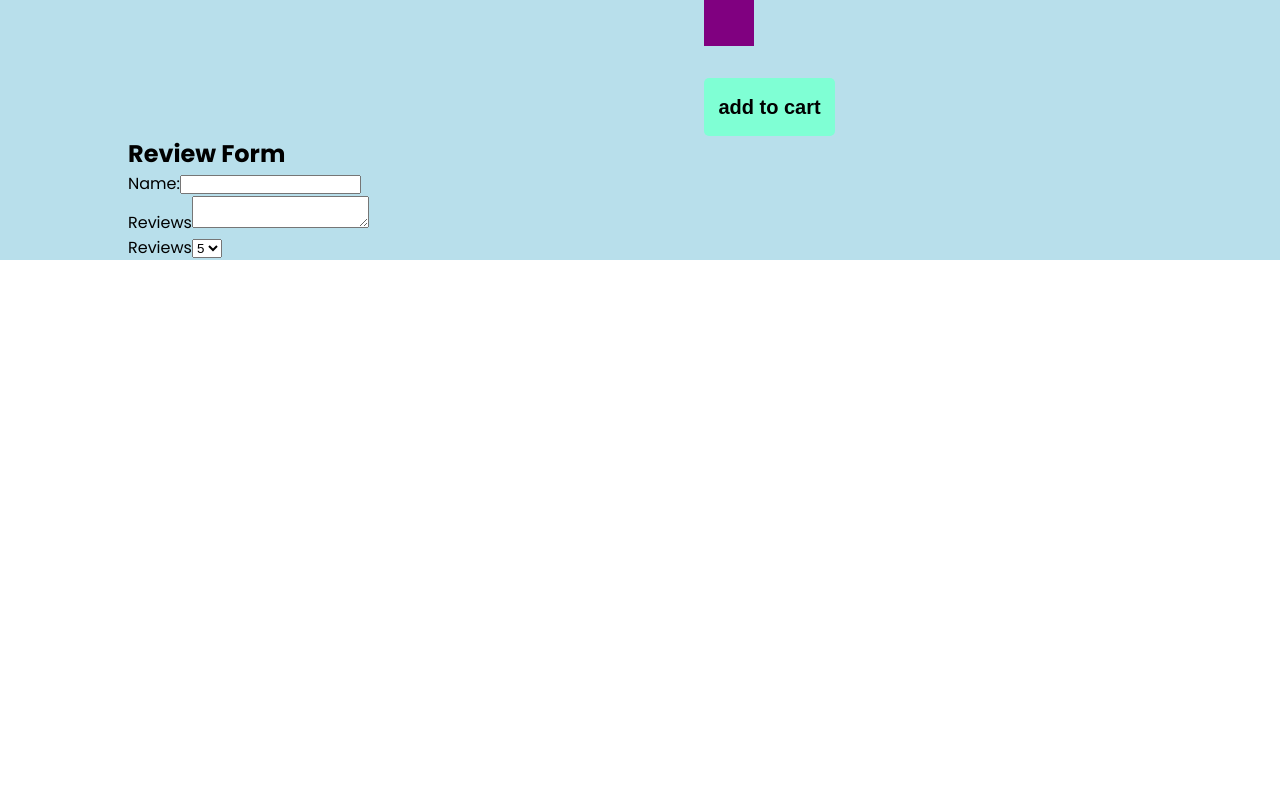
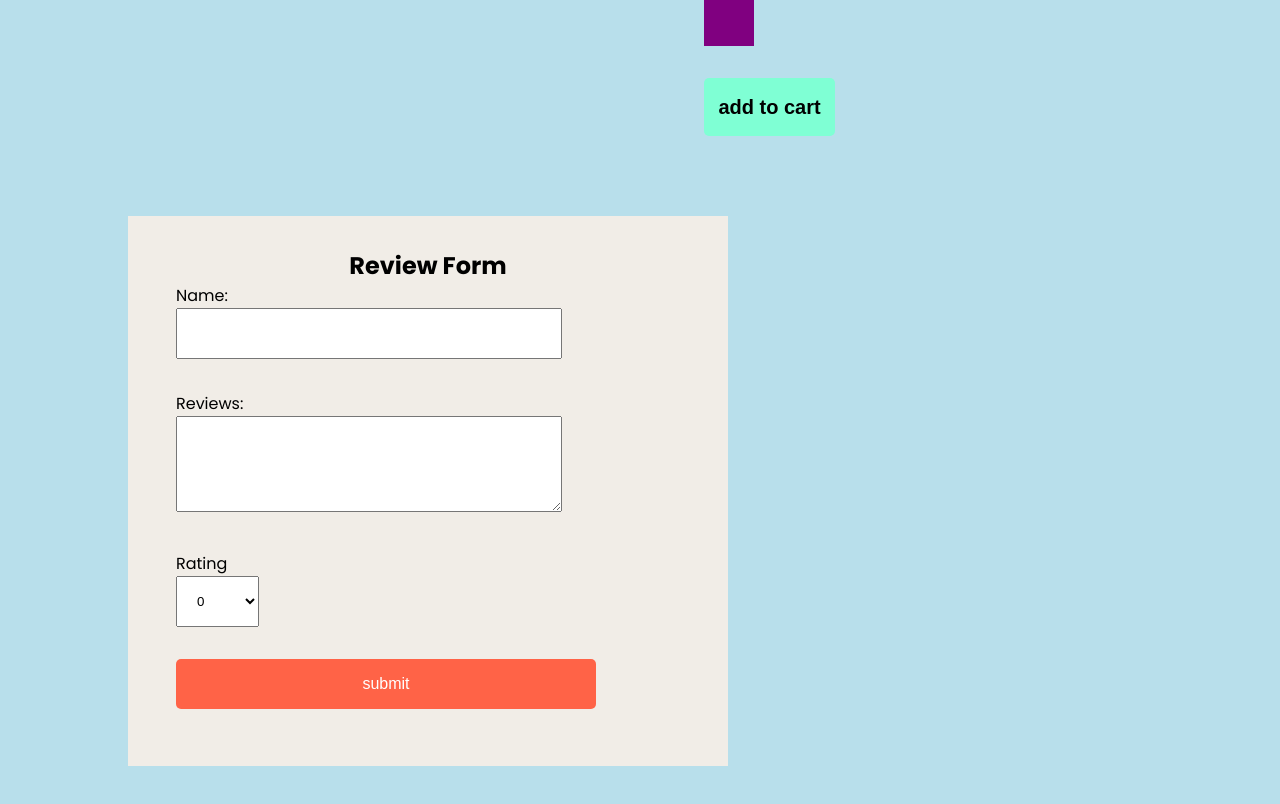
Before and after one commit to Obaayaa-1988/Vuejs2-Product-Project, a Vue app: page / in a window 1280 px wide. Shown: the part 800-1604 px from the top of the page. Before the commit the page ends 1060 px from the top, so only its background shows below. Built offline with nearby package versions, Linux system fonts and the light colour scheme.

Commit message:
added styling for review form

```diff
--- a/src/App.vue
+++ b/src/App.vue
@@ -95,7 +95,7 @@
     </div>
     <!--------------main flex------------end-->
     <!--------------review and rating flex----start-->
-    <ReviewPage />
+    <ReviewPage class="rev" />
 
     <!--------------review and rating flex----end-->
 
@@ -329,7 +329,10 @@ ul {
   border: 1px solid black;
   border-radius: 5px;
 }
-
+.rev{
+  padding-top: 5rem;
+  padding-bottom: 10rem;
+}
 
 /* @media screen and (min-width: 480px) {
 
--- a/src/components/ReviewPage.vue
+++ b/src/components/ReviewPage.vue
@@ -1,21 +1,23 @@
 <template>
 <div class="container">
     <div>
+        <form>
         <h2>Review Form</h2>
-        <form>
+
             <p>
                 <label for="name">Name:</label>
-                <input id="name" type="text" ><br>
+                <input id="name" type="text" >
             </p>
             <p>
-                <label>Reviews</label>
+                <label>Reviews:</label>
              <textarea id="review"></textarea>
 
             </p>
 
             <p>
-                <label>Reviews</label>
+                <label>Rating</label>
                 <select id="rating">
+                    <option>0</option>
                     <option>5</option>
                     <option>4</option>
                     <option>3</option>
@@ -23,6 +25,9 @@
                     <option>1</option>
                 </select>
             </p>
+
+
+            <button>submit</button>
 
 
 
@@ -44,5 +49,64 @@ export default {
 .container{
     width: 80%;
     margin: auto;
+
+}
+
+form{
+    max-width: 600px;
+    height: 550px;
+    background-color: rgb(241, 237, 231);
+    padding-bottom: 4rem;
+    /* padding: 3rem; */
+
+
+
+}
+
+form h2{
+    text-align: center;
+    padding-top: 2rem ;
+}
+label{
+    display: block;
+}
+
+#name{
+    width: 70%;
+    padding: 1rem;
+    margin-bottom: 2rem;
+    /* margin-left: 3rem; */
+}
+
+#review{
+    width: 70%;
+    padding: 2rem;
+    margin-bottom: 2rem;
+
+}
+
+#rating {
+    width: 15%;
+    padding: 1rem;
+    margin-bottom: 2rem;
+    /* margin-left: 3rem; */
+}
+
+p{
+    padding-left: 3rem;
+}
+
+button{
+    width: 70%;
+    padding: 1rem;
+    background-color: tomato;
+    color: white;
+    cursor: pointer;
+    outline: none;
+    border: none;
+    border-radius: 5px;
+    margin-left: 3rem;
+    font-size: 1rem;
+
 }
 </style>
```
